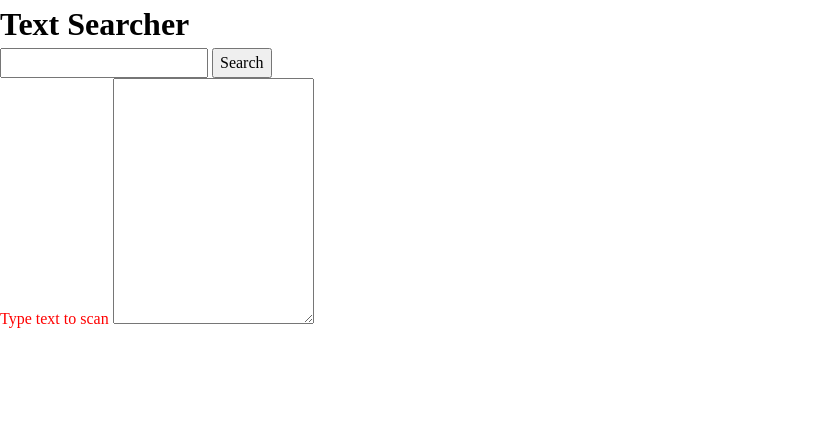
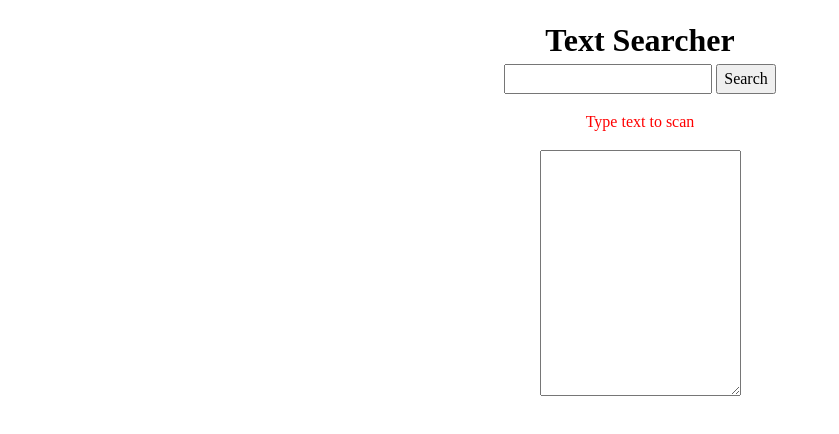
Before and after one commit to pawel975/text-searcher, a website built with webpack: page public/index.html in a window 1280 px wide. Shown: the whole page, without its empty margins (0-839 px from the left). Built offline with nearby package versions, Linux system fonts and the light colour scheme.

Commit message:
update styling

```diff
--- a/src/styles.css
+++ b/src/styles.css
@@ -82,13 +82,25 @@ select {
 /* CSS Reset */
 /*************/
 
+body {
+  padding: 1rem;
+  display: flex;
+  flex-direction: column;
+  align-items: center;
+}
+
 .app__header  {
-    color: "blue";
+  margin-inline: auto;
+  color: "blue";
 }
 
 .app__main-content {
-    width: 100%;
-    height: 100%;
-    color: red;
-
+  gap: 1rem;
+  display: flex;
+  flex-direction: column;
+  align-items: center;
+  margin-inline: auto;
+  width: 100%;
+  height: 100%;
+  color: red;
 }
```
